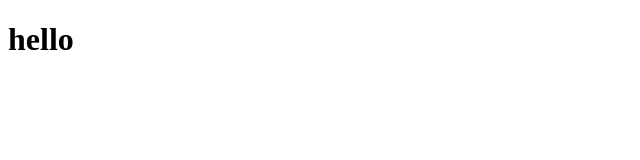
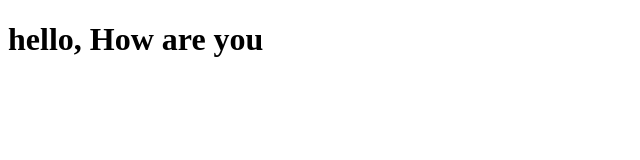
Before and after one commit to Chippy666/datewith-git--sample, a plain HTML site: page index.html in a window 1280 px wide. Shown: the whole page, without its empty margins (0-640 px from the left). Drawn offline with Linux system fonts and the light colour scheme.

Commit message:
added some messages

```diff
--- a/index.html
+++ b/index.html
@@ -6,6 +6,6 @@
     <title>Document</title>
 </head>
 <body>
-    <h1>hello</h1>
+    <h1>hello, How are you</h1>
 </body>
 </html>
```
